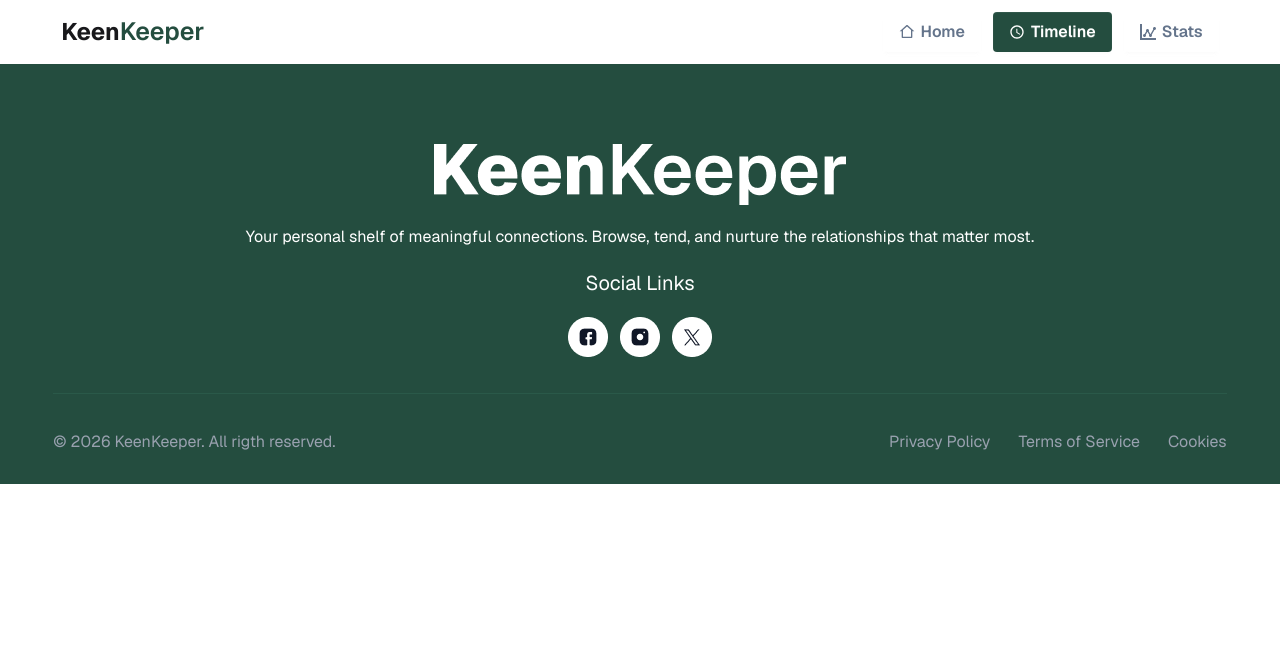
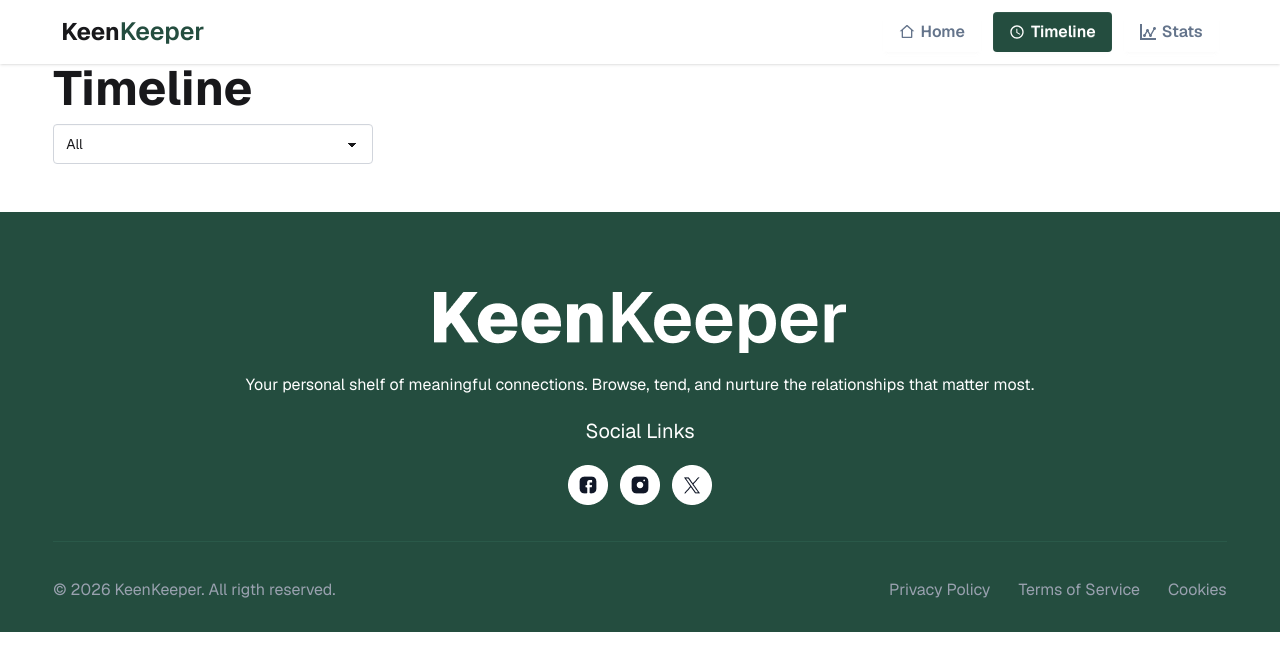
Before and after one commit to ibrahimhosen4045-max/B13-A7-keen-keepers, a React (Vite) app: page /timeline in a window 1280 px wide. Shown: the top 670 px of the page. Built offline with nearby package versions, Linux system fonts and the light colour scheme; a web font is replaced by a local one.

Commit message:
Complete the Timeline section

```diff
--- a/package.json
+++ b/package.json
@@ -15,6 +15,7 @@
     "react-dom": "^19.2.4",
     "react-icons": "^5.6.0",
     "react-router": "^7.14.1",
+    "react-toastify": "^11.0.5",
     "tailwindcss": "^4.2.2"
   },
   "devDependencies": {
--- a/src/main.jsx
+++ b/src/main.jsx
@@ -5,9 +5,11 @@ import App from './App.jsx'
 import { RouterProvider } from 'react-router/dom'
 import { router } from './Routes.jsx'
 import ContextProvider from './Context/ContextProvider.jsx'
+import { ToastContainer } from 'react-toastify'
 
 createRoot(document.getElementById('root')).render(
   <ContextProvider>
     <RouterProvider router={router}/>
+    <ToastContainer />
   </ContextProvider>
 )
--- a/src/pages/FriendDetails/FriendDetails.jsx
+++ b/src/pages/FriendDetails/FriendDetails.jsx
@@ -1,13 +1,13 @@
 import React, { useContext } from 'react'
 import UseHooks from '../../Hooks/UseHooks'
 import { useParams } from 'react-router'
-import { HiOutlineBellSnooze } from 'react-icons/hi2'
 import { RiDeleteBinLine, RiNotificationSnoozeLine } from 'react-icons/ri'
 import { HiOutlineArchive } from 'react-icons/hi'
 import { TbPhoneCall } from 'react-icons/tb'
 import { MdOutlineSms } from 'react-icons/md'
 import { PiVideoCameraBold } from 'react-icons/pi'
 import { MyContext } from '../../Context/ContextData'
+import { toast } from 'react-toastify'
 
 const FriendDetails = () => {
     const {id} = useParams()
@@ -19,14 +19,29 @@ const FriendDetails = () => {
     const expectDetails = friend.find((info) => info.id == id)
 
 
-    const handleClick =  () => {
-        setMeetFriend([...meetFriend, expectDetails])
+    const handleClick =  (call) => {
+        const now = new Date()
+        const times = now.toLocaleTimeString("en-US", {
+        hour: "numeric",
+        minute: "2-digit",
+        hour12: true
+        }).toLowerCase()
+
+        const dates = now.toLocaleDateString("en-US", {
+            month: "long",
+            day: "numeric",
+            year: "numeric"
+        })
+
+        setMeetFriend([...meetFriend, {...expectDetails, calltype: call, time: times, date: dates, timestamp: now}])
+        toast.success(`Call with ${expectDetails.name}`)
     }
   return (
     <div className=' container w-11/12 mx-auto flex gap-6 py-20'>
       <div className='flex flex-col gap-6 flex-1'>
         <div className='p-6 flex flex-col items-center gap-3 shadow-md rounded-lg text-center bg-white'>
             <img src={expectDetails.picture} alt="" />
+            <h1 className='text-xl font-semibold '>{expectDetails.name}</h1>
              <button className={`font-medium text-[14px]  py-1.75 px-3 rounded-full text-white capitalize ${expectDetails.status === "overdue" ? "bg-[#EF4444]" : expectDetails.status === "on-track" ? "bg-[#244D3F]" : "bg-[#EFAD44]"}`}>{expectDetails.status}</button>
             <div className='flex gap-2 '>
             {expectDetails.tags.map((tag, index) => <div key={index}>
@@ -68,9 +83,9 @@ const FriendDetails = () => {
           <div className='p-6 space-y-3 shadow-lg rounded-lg bg-white'>
             <h2 className='text-xl font-medium text-[#244D3F]'>Quick Check-In</h2>
             <div className='grid grid-cols-3 gap-4 '>
-                <div onClick={handleClick} className='btn text-lg font-normal flex-col h-auto py-4'><TbPhoneCall className='text-3xl'/> Call</div>
-                <div className='btn text-lg font-normal flex-col h-auto py-4'><MdOutlineSms className='text-3xl'/> Text</div>
-                <div className='btn text-lg font-normal flex-col h-auto py-4'><PiVideoCameraBold className='text-3xl'/> Video</div>
+                <div onClick={()=>handleClick("call")} className='btn text-lg font-normal flex-col h-auto py-4'><TbPhoneCall className='text-3xl'/> Call</div>
+                <div onClick={()=>handleClick("text")} className='btn text-lg font-normal flex-col h-auto py-4'><MdOutlineSms className='text-3xl'/> Text</div>
+                <div onClick={()=>handleClick("video")} className='btn text-lg font-normal flex-col h-auto py-4'><PiVideoCameraBold className='text-3xl'/> Video</div>
             </div>
           </div>
       </div>
--- a/src/pages/Timeline/TimeLine.jsx
+++ b/src/pages/Timeline/TimeLine.jsx
@@ -1,14 +1,42 @@
-import React, { useContext } from 'react'
+import React, { useContext, useState } from 'react'
 import { MyContext } from '../../Context/ContextData'
+import { LuAlarmClockCheck } from 'react-icons/lu'
+import call from '../../assets/call.png'
+import text from '../../assets/text.png'
+import video from '../../assets/video.png'
 
 const TimeLine = () => {
   const {meetFriend, setMeetFriend} = useContext(MyContext)
+  const [filter, setFilter] = useState("all")
+
+  const filtertype = meetFriend.filter(type => {
+    if(filter === "all"){
+      return true;
+    }
+    return type.calltype === filter
+  })
   console.log(meetFriend)
   return (
     <div>
-      <div>
-        {meetFriend.map((info, index) => <div>
-          <img src={info.picture} alt="" />
+      <div className='container w-11/12 mx-auto space-y-3'>
+        <h1 className='text-5xl font-bold'>Timeline</h1>
+        <div>
+          <select defaultValue="Pick a color" className="select border border-gray-300 outel">
+            <option disabled={true}>Filter timeline</option>
+            <option onClick={()=>setFilter("all")}>All</option>
+            <option onClick={()=>setFilter("call")}>Calls</option>
+            <option onClick={()=>setFilter("text")}>Text</option>
+            <option onClick={()=>setFilter("video")}>Video</option>
+          </select>
+        </div>
+      </div>
+      <div className='flex flex-col gap-6 container w-11/12 mx-auto py-6'>
+        {filtertype.map((info, index) => <div key={index} className='flex items-center gap-5 p-4 shadow-md border border-gray-100 rounded-lg bg-white'>
+          <img src={info.calltype === "text" ? text : info.calltype === "call" ? call : video} alt="" />
+          <div>
+            <h1 className='text-lg text-[#64748B]'><span className='text-xl font-semibold text-[#244D3F] capitalize'>{info.calltype}</span> with {info.name}</h1>
+            <p className='flex items-center gap-2 font-medium text-[#64748B]'><LuAlarmClockCheck className='text-[16px]'/> {info.time}, {info.date}</p>
+          </div>
         </div>)}
       </div>
     </div>
```
Also changed, not shown: 1 other file (tests, documents, lock files or other folders).
